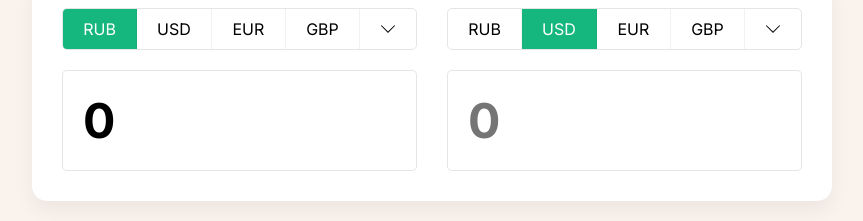
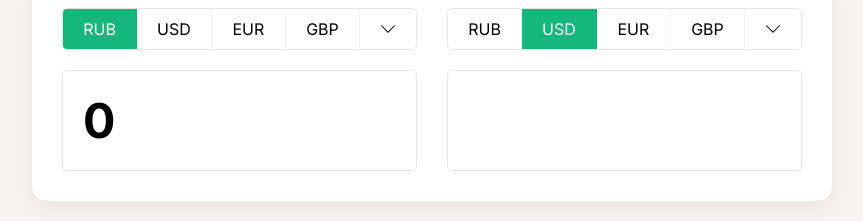
Before and after one commit to Santon84/curExchange, a React (Create React App) app: page / in a window 1280 px wide. Shown: the part 122-343 px from the top of the page, without its empty margins (208-1071 px from the left). Built offline with nearby package versions, Linux system fonts and the light colour scheme; no server answers.

Commit message:
deploy code on github

```diff
--- a/src/Block.jsx
+++ b/src/Block.jsx
@@ -24,7 +24,7 @@ export const Block = ({ value, currency, onChangeValue, onChangeCurrency }) => (
       onChange={(e) => onChangeValue(e.target.value)}
       value={value}
       type="number"
-      placeholder={0}
+      //placeholder={0}
     />
   </div>
 );
```
